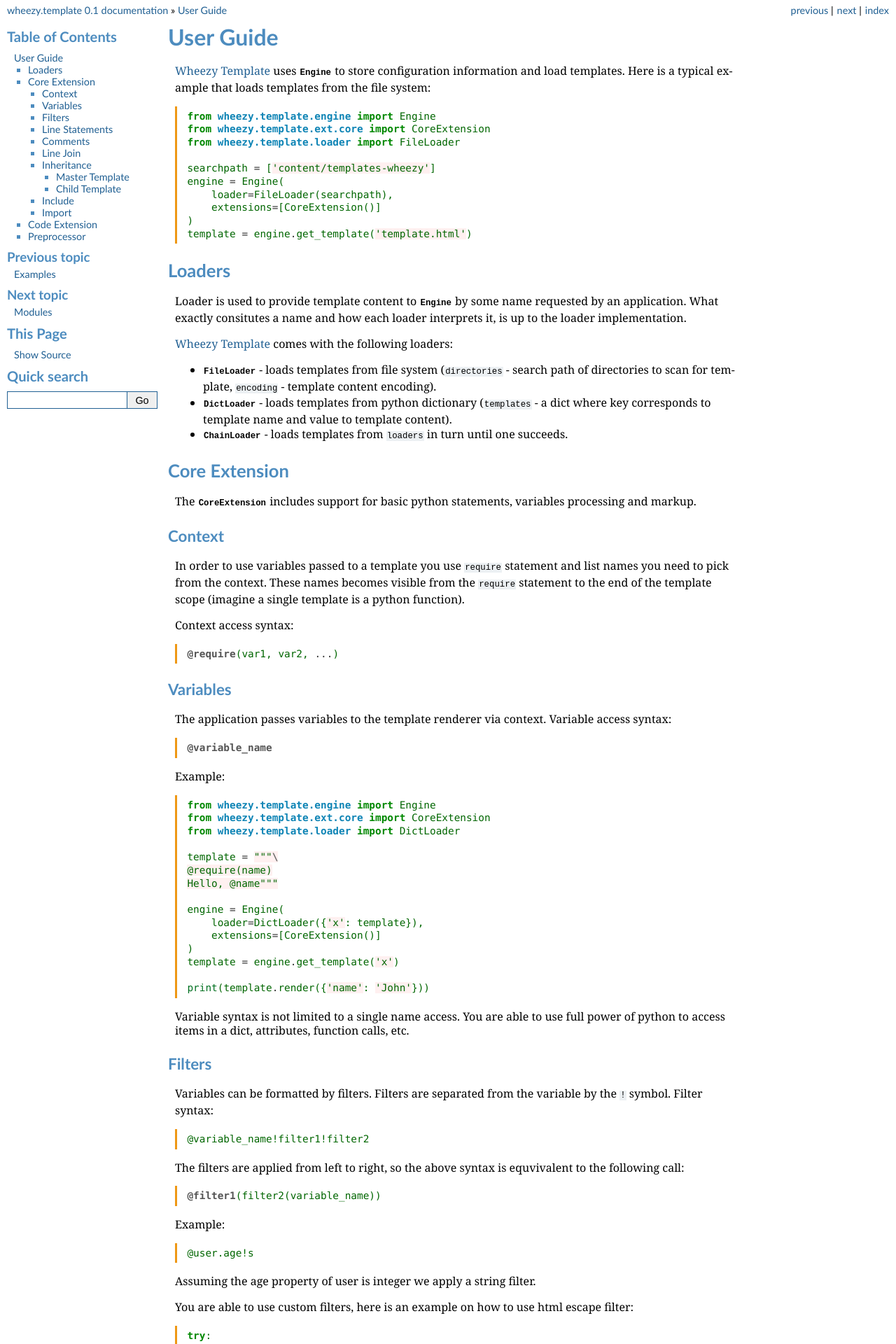
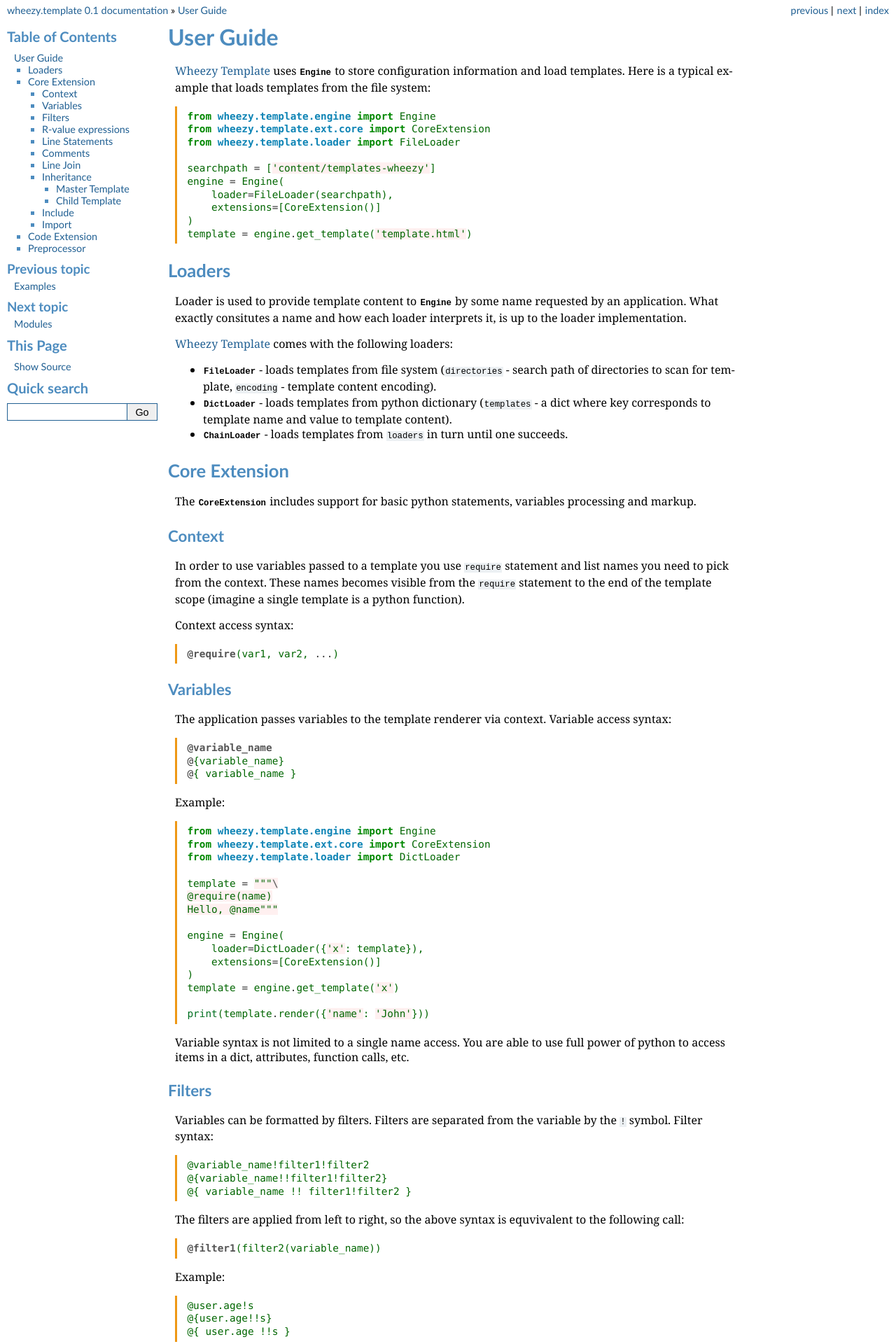
Before and after one commit to akornatskyy/wheezy.template, a Sphinx documentation site: the page built from doc/userguide.rst, in a window 1280 px wide. Shown: the top 1920 px of the page at 70% size. Built offline with Sphinx 7.4.7, drawn with Linux system fonts in a browser that asks for light colours; some of the changed text lies outside the part shown.

Commit message:
Updated user guide with r-value expression syntax and examples.

```diff
--- a/doc/userguide.rst
+++ b/doc/userguide.rst
@@ -56,10 +56,12 @@ Context access syntax::
 Variables
 ~~~~~~~~~
 
-The application passes variables to the template renderer via context. Variable access
-syntax::
+The application passes variables to the template renderer via context.
+Variable access syntax::
 
     @variable_name
+    @{variable_name}
+    @{ variable_name }
 
 Example::
 
@@ -89,6 +91,8 @@ Variables can be formatted by filters. Filters are separated from the variable
 by the ``!`` symbol. Filter syntax::
 
     @variable_name!filter1!filter2
+    @{variable_name!!filter1!filter2}
+    @{ variable_name !! filter1!filter2 }
 
 The filters are applied from left to right, so the above syntax is equvivalent to
 the following call::
@@ -98,6 +102,8 @@ the following call::
 Example::
 
     @user.age!s
+    @{user.age!!s}
+    @{ user.age !!s }
 
 Assuming the age property of user is integer we apply a string filter.
 
@@ -119,9 +125,22 @@ update the engine's global variables with the escape function, which is accessib
 filter name in template::
 
     @user.name!e
+    @{ user.name !! e }
 
 You are able use engine ``global_vars`` dictionary in order to simplify your
 template access to some commonly used variables.
+
+
+R-value expressions
+~~~~~~~~~~~~~~~~~~~
+
+You can use single line r-value expresions that evaluates to a rendered
+value::
+
+    @{ accepted and 'YES' or 'NO' }
+    @{ (age > 20 and age < 120) and 'OK' or '?' }
+    @{ n > 0 and 1 or -1 !! s }
+
 
 Line Statements
 ~~~~~~~~~~~~~~~
```
